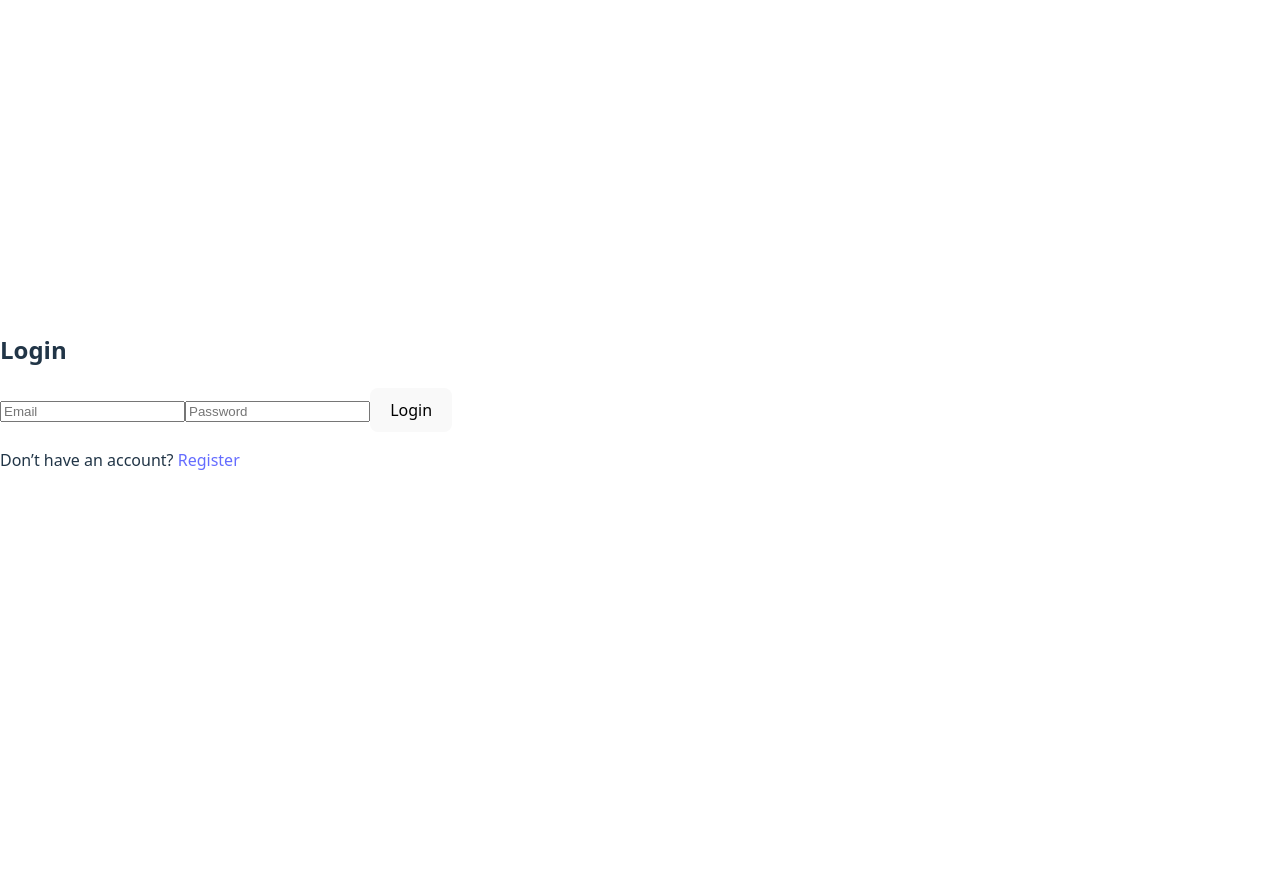
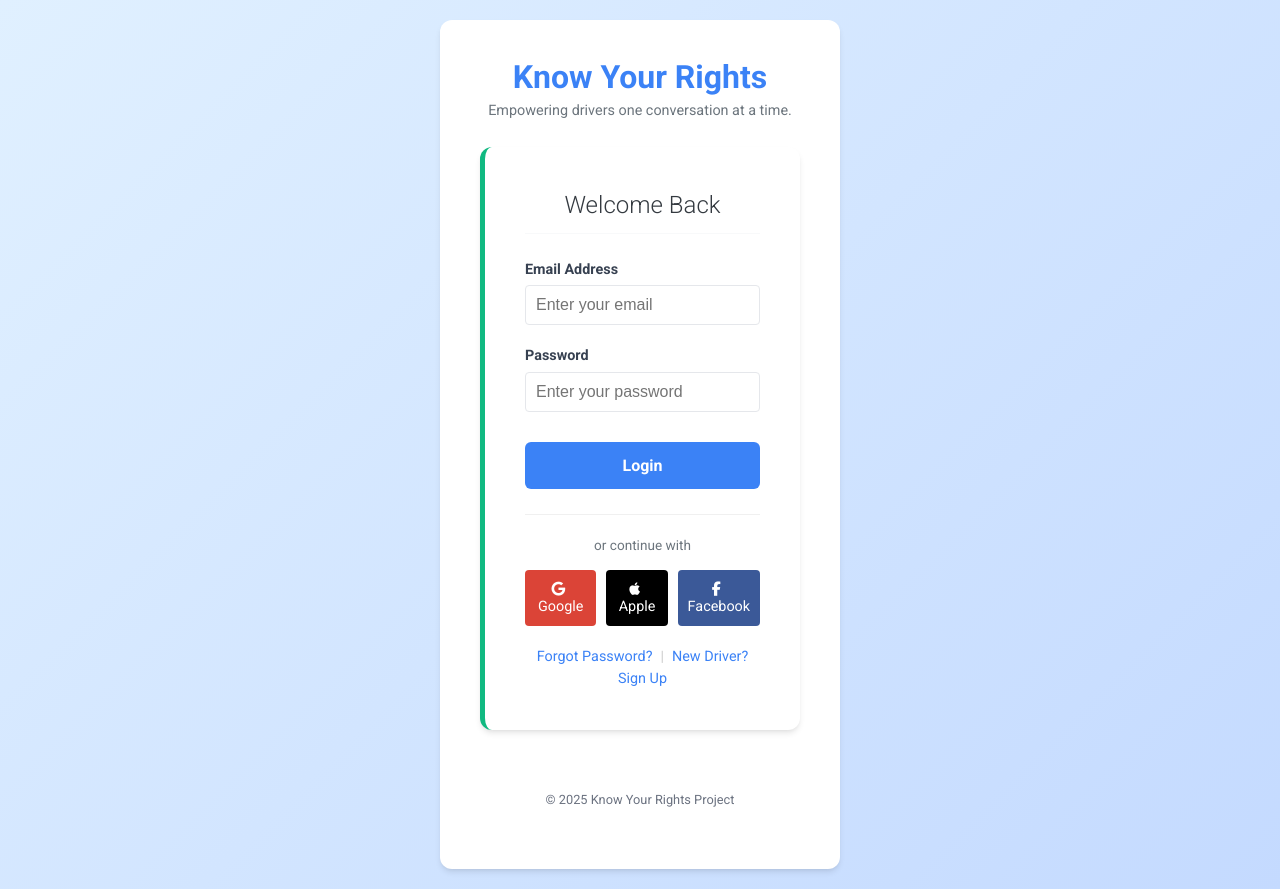
Before and after one commit to KenanHuseynov164/RoadSenseAI, a React (Vite) app in the folder roadsense-frontend/: page /login in a window 1280 px wide. Before the commit the page ends 800 px from the top, so only its background shows below. Built offline with nearby package versions, Linux system fonts and the light colour scheme.

Commit message:
Optimizing

```diff
--- a/roadsense-frontend/src/api.js
+++ b/roadsense-frontend/src/api.js
@@ -6,7 +6,6 @@ export const api = axios.create({
   baseURL: API,
 });
 
-// Automatically add JWT token to every request
 api.interceptors.request.use((config) => {
   const token = localStorage.getItem("token");
   if (token) {
@@ -15,14 +14,14 @@ api.interceptors.request.use((config) => {
   return config;
 });
 
-// AUTH
-export const registerUser = (email, password) =>
-  api.post("/auth/register", { email, password });
+// auth
+export const registerUser = (email, name, password) =>
+  api.post("/auth/register", { email, name, password });
 
 export const loginUser = (email, password) =>
   api.post("/auth/login", { email, password });
 
-// INCIDENTS
+// incidents
 export const submitIncident = (description) =>
   api.post("/api/incidents", { description });
 
--- a/roadsense-frontend/src/components/ProtectedRoute.jsx
+++ b/roadsense-frontend/src/components/ProtectedRoute.jsx
@@ -2,11 +2,9 @@ import { Navigate } from "react-router-dom";
 
 function ProtectedRoute({ children }) {
   const token = localStorage.getItem("token");
-
   if (!token) {
-    return <Navigate to="/login" />;
+    return <Navigate to="/login" replace />;
   }
-
   return children;
 }
 
--- a/roadsense-frontend/src/pages/Dashboard.jsx
+++ b/roadsense-frontend/src/pages/Dashboard.jsx
@@ -1,25 +1,36 @@
 import { useEffect, useState } from "react";
-import { submitIncident, fetchIncidents, healthCheck } from "../api";
+import { submitIncident, fetchIncidents } from "../api";
+import "../assets/mainpage.css";
 
 function Dashboard() {
-  const [description, setDescription] = useState("");
+  const [query, setQuery] = useState("");
   const [result, setResult] = useState(null);
   const [history, setHistory] = useState([]);
 
   const loadHistory = async () => {
+    try {
       const res = await fetchIncidents();
       setHistory(res.data);
+    } catch (e) {
+      console.error(e);
+    }
   };
 
   useEffect(() => {
     loadHistory();
   }, []);
 
-  const sendIncident = async () => {
-    if (!description.trim()) return;
-    const res = await submitIncident(description);
+  const handleSearch = async (e) => {
+    e.preventDefault();
+    if (!query.trim()) return;
+    try {
+      const res = await submitIncident(query);
       setResult(res.data);
+      setQuery("");
       loadHistory();
+    } catch (e) {
+      console.error(e);
+    }
   };
 
   const logout = () => {
@@ -28,33 +39,99 @@ function Dashboard() {
   };
 
   return (
-    <div className="dashboard">
-      <button className="logout" onClick={logout}>Logout</button>
+    <>
+      <header className="main-header">
+        <nav className="nav-container">
+          <a href="#" className="header-logo">
+            RoadSense AI
+          </a>
+          <ul className="nav-links">
+            <li>
+              <a href="#" className="nav-item active">
+                Dashboard
+              </a>
+            </li>
+            <li>
+              <a href="#" className="nav-item">
+                My History
+              </a>
+            </li>
+            <li>
+              <button className="nav-item logout-btn" onClick={logout}>
+                Log Out
+              </button>
+            </li>
+          </ul>
+        </nav>
+      </header>
 
-      <h2>RoadSenseAI Dashboard</h2>
+      <main className="dashboard-main-content">
+        <section className="search-module">
+          <h1>Quick Law Search</h1>
+          <p>Type any question about traffic stops or your rights.</p>
 
-      <textarea
-        placeholder="Describe incident..."
-        value={description}
-        onChange={(e) => setDescription(e.target.value)}
+          <form className="search-form" onSubmit={handleSearch}>
+            <div className="input-group search-bar">
+              <i className="fas fa-search search-icon" />
+              <input
+                type="text"
+                placeholder="Ask about traffic rules"
+                value={query}
+                onChange={(e) => setQuery(e.target.value)}
+                required
               />
+              <button type="submit" className="search-btn">
+                Search
+              </button>
+            </div>
+          </form>
 
-      <button onClick={sendIncident}>Analyze</button>
+          <div className="quick-tips">
+            <p>Try quick examples:</p>
+            <a href="#" onClick={(e) => {e.preventDefault(); setQuery("Police stopped me for speeding");}}>
+              #Speeding_Stop
+            </a>
+            <a href="#" onClick={(e) => {e.preventDefault(); setQuery("They say I didn’t wear a seatbelt");}}>
+              #Seatbelt_Query
+            </a>
+            <a href="#" onClick={(e) => {e.preventDefault(); setQuery("Officer wants to search my vehicle");}}>
+              #Vehicle_Search
+            </a>
+          </div>
+        </section>
 
-      {result && (
-        <div className="result">
+        <section className="results-container">
+          {result ? (
+            <div className="results-box">
               <h3>Result</h3>
-          <pre>{JSON.stringify(result, null, 2)}</pre>
+              <p><strong>Articles:</strong> {result.legal_articles.join(", ")}</p>
+              <p><strong>Explanation:</strong> {result.explanation}</p>
+              <p><strong>Recommendation:</strong> {result.recommendation}</p>
+              <p><strong>What to say:</strong> {result.what_to_say}</p>
+            </div>
+          ) : (
+            <h3 className="results-placeholder">
+              Your search results will appear here.
+            </h3>
+          )}
+
+          {history.length > 0 && (
+            <div className="history-panel">
+              <h4>Recent Incidents</h4>
+              <ul>
+                {history.map((h) => (
+                  <li key={h.id}>{h.description}</li>
+                ))}
+              </ul>
             </div>
           )}
+        </section>
+      </main>
 
-      <h3>History</h3>
-      {history.map((h) => (
-        <div key={h.id} className="history-item">
-          {h.description}
-        </div>
-      ))}
-    </div>
+      <footer>
+        <p>&copy; 2025 RoadSense AI Project</p>
+      </footer>
+    </>
   );
 }
 
--- a/roadsense-frontend/src/pages/Login.jsx
+++ b/roadsense-frontend/src/pages/Login.jsx
@@ -1,6 +1,7 @@
 import { useState } from "react";
+import { useNavigate, Link } from "react-router-dom";
 import { loginUser } from "../api";
-import { useNavigate } from "react-router-dom";
+import "../assets/login.css";
 
 function Login() {
   const nav = useNavigate();
@@ -8,49 +9,84 @@ function Login() {
   const [password, setPassword] = useState("");
   const [error, setError] = useState("");
 
-  const handleLogin = async (e) => {
+  const handleSubmit = async (e) => {
     e.preventDefault();
     setError("");
-
     try {
       const res = await loginUser(email, password);
       localStorage.setItem("token", res.data.access_token);
       nav("/");
-    } catch (err) {
+    } catch {
       setError("Invalid email or password");
     }
   };
 
   return (
-    <div className="auth-container">
-      <h2>Login</h2>
+    <div className="login-container">
+      <header>
+        <h1 className="logo">Know Your Rights</h1>
+        <p>Empowering drivers one conversation at a time.</p>
+      </header>
 
-      <form onSubmit={handleLogin}>
+      <main className="login-box">
+        <h2>Welcome Back</h2>
+        <form className="login-form" onSubmit={handleSubmit}>
+          <div className="input-group">
+            <label htmlFor="email">Email Address</label>
             <input
+              id="email"
               type="email"
-          placeholder="Email"
+              placeholder="Enter your email"
               value={email}
               onChange={(e) => setEmail(e.target.value)}
+              required
             />
+          </div>
 
+          <div className="input-group">
+            <label htmlFor="password">Password</label>
             <input
+              id="password"
               type="password"
-          placeholder="Password"
+              placeholder="Enter your password"
               value={password}
               onChange={(e) => setPassword(e.target.value)}
+              required
             />
+          </div>
 
-        {error && <p className="error">{error}</p>}
+          {error && <p className="error-text">{error}</p>}
 
-        <button type="submit">Login</button>
+          <button type="submit" className="login-btn">
+            Login
+          </button>
         </form>
 
-      <p>
-        Don’t have an account?{" "}
-        <a onClick={() => nav("/register")} style={{ cursor: "pointer" }}>
-          Register
-        </a>
-      </p>
+        <div className="social-login">
+          <p className="separator-text">or continue with</p>
+          <div className="social-btn-group">
+            <button className="social-btn google">
+              <i className="fab fa-google" /> Google
+            </button>
+            <button className="social-btn apple">
+              <i className="fab fa-apple" /> Apple
+            </button>
+            <button className="social-btn facebook">
+              <i className="fab fa-facebook-f" /> Facebook
+            </button>
+          </div>
+        </div>
+
+        <div className="aux-links">
+          <a href="#">Forgot Password?</a>
+          <span className="separator">|</span>
+          <Link to="/register">New Driver? Sign Up</Link>
+        </div>
+      </main>
+
+      <footer>
+        <p>&copy; 2025 Know Your Rights Project</p>
+      </footer>
     </div>
   );
 }
--- a/roadsense-frontend/src/pages/Register.jsx
+++ b/roadsense-frontend/src/pages/Register.jsx
@@ -1,50 +1,133 @@
 import { useState } from "react";
+import { useNavigate, Link } from "react-router-dom";
 import { registerUser } from "../api";
-import { useNavigate } from "react-router-dom";
+import "../assets/signup.css";
 
 function Register() {
   const nav = useNavigate();
+  const [name, setName] = useState("");
   const [email, setEmail] = useState("");
   const [password, setPassword] = useState("");
+  const [confirm, setConfirm] = useState("");
+  const [error, setError] = useState("");
   const [msg, setMsg] = useState("");
-  const [error, setError] = useState("");
 
-  const handleRegister = async (e) => {
+  const handleSubmit = async (e) => {
     e.preventDefault();
     setError("");
+    setMsg("");
+
+    if (password !== confirm) {
+      setError("Passwords do not match.");
+      return;
+    }
+
     try {
-      await registerUser(email, password);
-      setMsg("Registration successful! You can now log in.");
+      await registerUser(email, name, password);
+      setMsg("Registration successful! Redirecting to login...");
       setTimeout(() => nav("/login"), 1500);
     } catch (err) {
-      setError("Email already registered");
+      if (err.response?.data?.detail === "Email already registered") {
+        setError("This email is already registered.");
+      } else if (err.response?.data?.detail) {
+        setError(err.response.data.detail);
+      } else {
+        setError("Registration failed. Try again.");
+      }
     }
   };
 
   return (
-    <div className="auth-container">
-      <h2>Register</h2>
+    <div className="login-container">
+      <header>
+        <h1 className="logo">Know Your Rights</h1>
+        <p>Join drivers who know their rights.</p>
+      </header>
 
-      <form onSubmit={handleRegister}>
+      <main className="login-box">
+        <h2>Driver Sign Up</h2>
+        <form className="login-form" onSubmit={handleSubmit}>
+          <div className="input-group">
+            <label htmlFor="name">Full Name</label>
             <input
+              id="name"
+              type="text"
+              placeholder="Enter your full name"
+              value={name}
+              onChange={(e) => setName(e.target.value)}
+              required
+            />
+          </div>
+
+          <div className="input-group">
+            <label htmlFor="email">Email Address</label>
+            <input
+              id="email"
               type="email"
-          placeholder="Email"
+              placeholder="Enter your email"
               value={email}
               onChange={(e) => setEmail(e.target.value)}
+              required
             />
+          </div>
 
+          <div className="input-group">
+            <label htmlFor="password">Create Password</label>
             <input
+              id="password"
               type="password"
-          placeholder="Password"
+              placeholder="Create a password"
               value={password}
               onChange={(e) => setPassword(e.target.value)}
+              required
             />
+          </div>
 
-        {error && <p className="error">{error}</p>}
-        {msg && <p className="success">{msg}</p>}
+          <div className="input-group">
+            <label htmlFor="confirm-password">Confirm Password</label>
+            <input
+              id="confirm-password"
+              type="password"
+              placeholder="Re-enter your password"
+              value={confirm}
+              onChange={(e) => setConfirm(e.target.value)}
+              required
+            />
+          </div>
 
-        <button type="submit">Register</button>
+          {error && <p className="error-text">{error}</p>}
+          {msg && <p className="success-text">{msg}</p>}
+
+          <button type="submit" className="login-btn">
+            Sign Up
+          </button>
         </form>
+
+        <div className="social-login">
+          <p className="separator-text">or sign up with</p>
+          <div className="social-btn-group">
+            <button className="social-btn google">
+              <i className="fab fa-google" /> Google
+            </button>
+            <button className="social-btn apple">
+              <i className="fab fa-apple" /> Apple
+            </button>
+            <button className="social-btn facebook">
+              <i className="fab fa-facebook-f" /> Facebook
+            </button>
+          </div>
+        </div>
+
+        <div className="aux-links">
+          <a href="#">Forgot Password?</a>
+          <span className="separator">|</span>
+          <Link to="/login">Already a Member? Log In</Link>
+        </div>
+      </main>
+
+      <footer>
+        <p>&copy; 2025 Know Your Rights Project</p>
+      </footer>
     </div>
   );
 }
```
Lines whose indentation alone changed are shown as unchanged.
